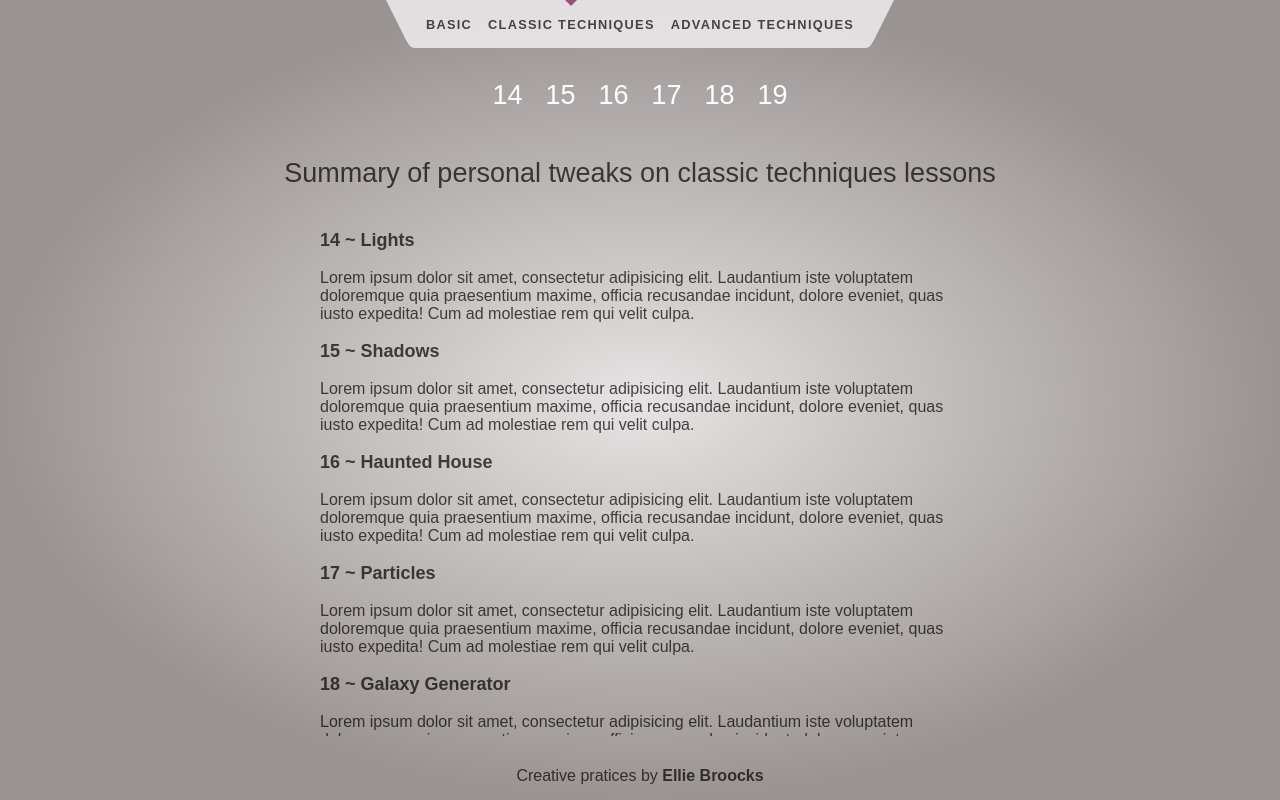
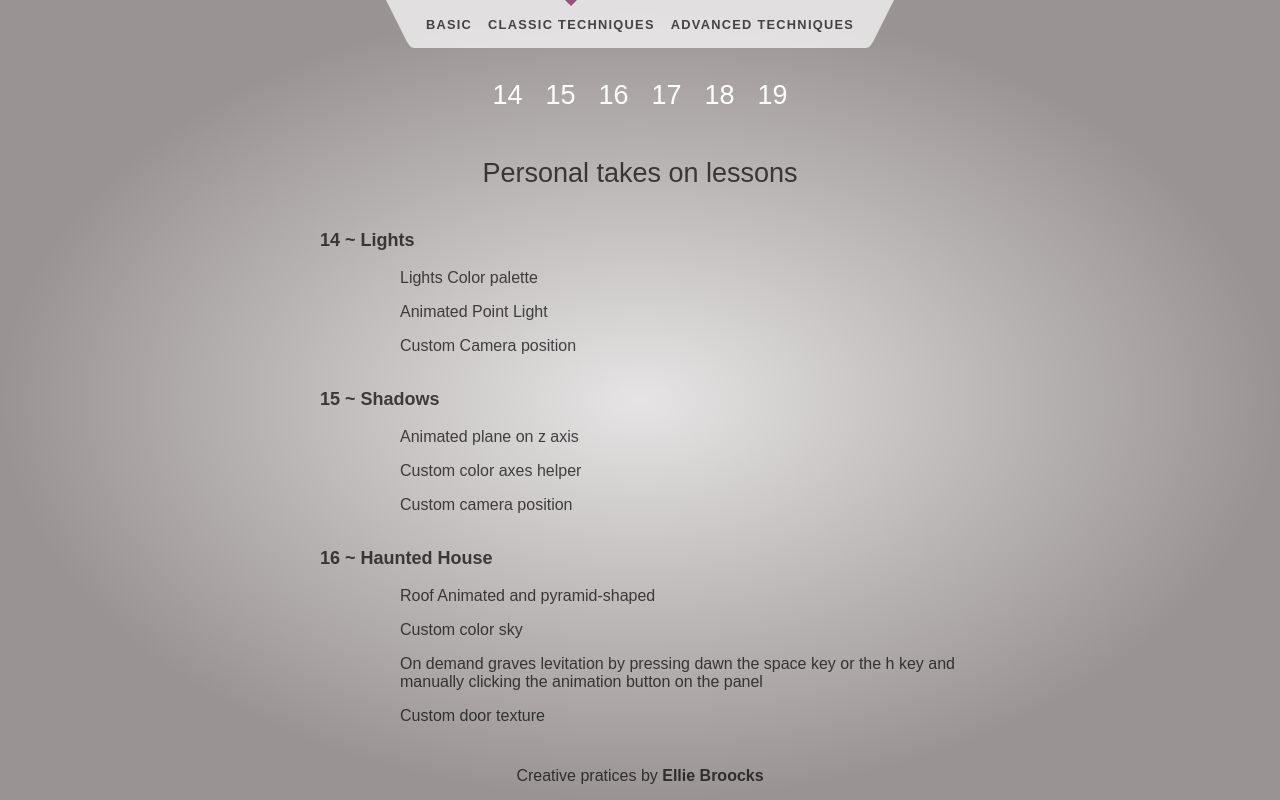
Before and after one commit to Ellie1341994/tsj32113, a SvelteKit app in the folder app/: page /tsj/classic_techniques in a window 1280 px wide. Built offline with nearby package versions, Linux system fonts and the light colour scheme.

Commit message:
Fix DIFFERENCES and add them to classic techniques root page

```diff
--- a/app/src/lib/static/lessons/content/differences.ts
+++ b/app/src/lib/static/lessons/content/differences.ts
@@ -6,21 +6,21 @@ DIFFERENCES[lesson14] = {
     1: "Lights Color palette",
     2: "Animated Point Light",
     3: "Custom Camera position"}
-const lesson15 = lessonTitles[13]
+const lesson15 = lessonTitles[14]
 DIFFERENCES[lesson15] = {
     1: "Animated plane on z axis",
     2: "Custom color axes helper",
     3: "Custom camera position",}
-const lesson16 = lessonTitles[13]
+const lesson16 = lessonTitles[15]
     DIFFERENCES[lesson16] = {
         1: "Roof Animated and pyramid-shaped",
         2: "Custom color sky",
-        3: "On demand graves levitation by pressing danw the space key or the h key and manually clicking the animation button on the panel",
+        3: "On demand graves levitation by pressing dawn the space key or the h key and manually clicking the animation button on the panel",
         4: "Custom door texture",
         5: "Custom grave sizes and placement",
     }
-    const lesson17 = lessonTitles[17]
-    DIFFERENCES[lesson16] = {
+    const lesson17 = lessonTitles[16]
+    DIFFERENCES[lesson17] = {
         1: "Wave Animated on X axes and mantained the rotation ",
         2: "Yellow colored",
         3: "Tweaks panel",
--- a/app/src/routes/tsj/classic_techniques/+page.svelte
+++ b/app/src/routes/tsj/classic_techniques/+page.svelte
@@ -1,16 +1,17 @@
 <script>
 	import { lessonTitles } from '$lib/lessonTitles';
+	import { DIFFERENCES } from '$lib/static/lessons/content/differences';
 </script>
 
 <!-- <slot /> -->
 <article>
-	<h2>Summary of personal tweaks on classic techniques lessons</h2>
+	<h2>Personal takes on lessons</h2>
 	{#each lessonTitles.slice(13, 20) as sectionTitle, i (sectionTitle)}
 		<section>
 			<h3>{i + 14} ~ {sectionTitle}</h3>
-			Lorem ipsum dolor sit amet, consectetur adipisicing elit. Laudantium iste voluptatem doloremque
-			quia praesentium maxime, officia recusandae incidunt, dolore eveniet, quas iusto expedita! Cum
-			ad molestiae rem qui velit culpa.
+			{#each Object.values(DIFFERENCES[sectionTitle] || {}) as DIF (DIF)}
+				<ul><ol>{DIF || 'Test'}</ol></ul>
+			{/each}
 		</section>
 	{/each}
 </article>
```
